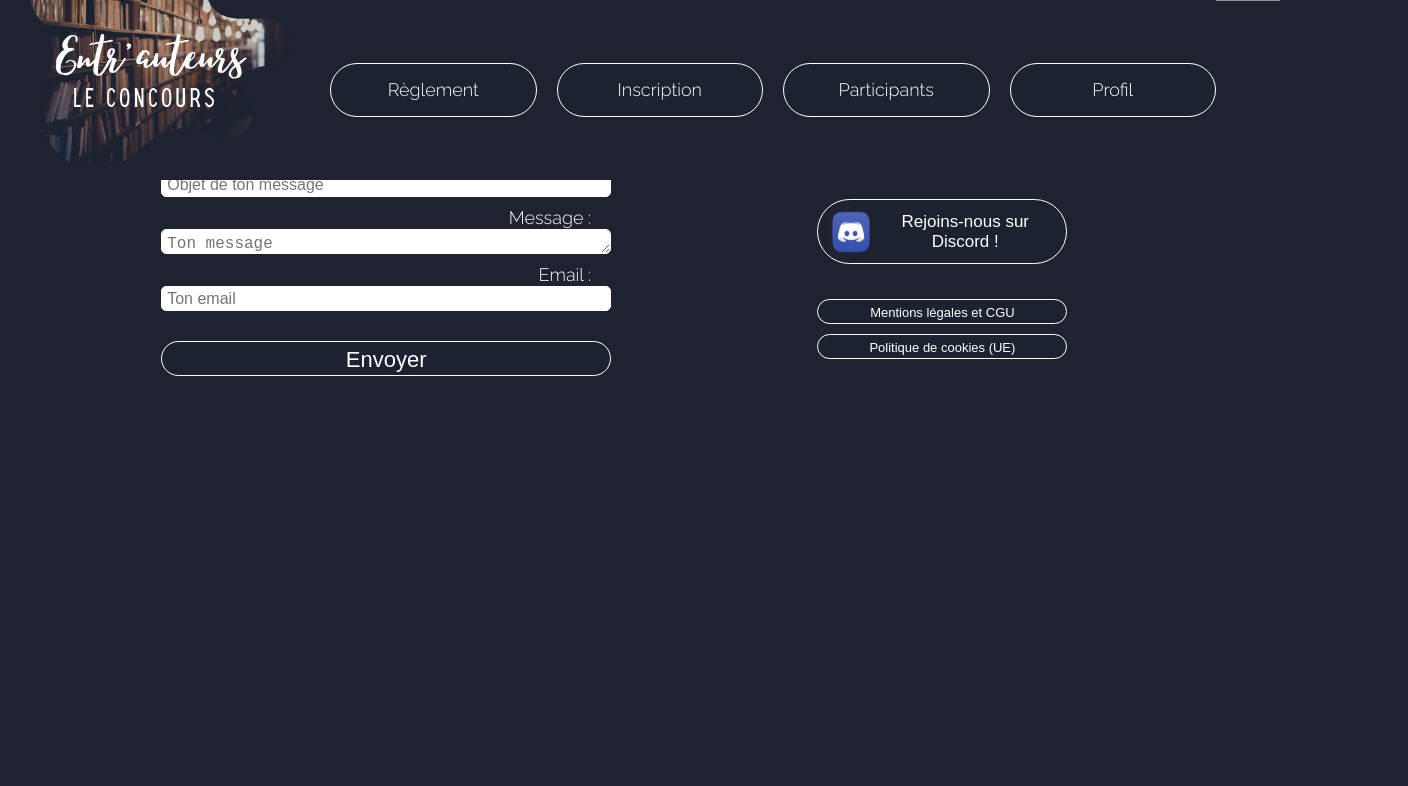
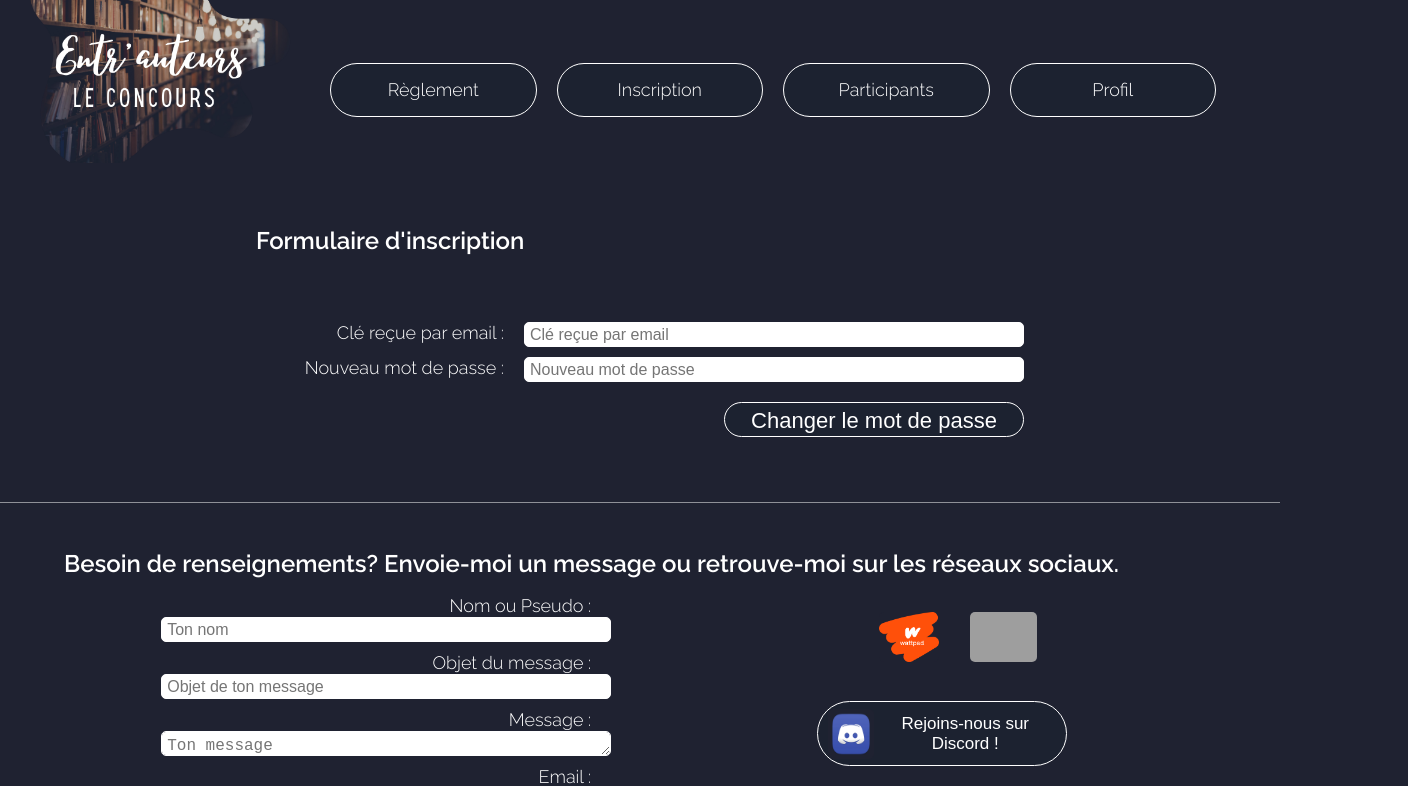
Before and after one commit to scb0yer/Entr-Auteurs-FRONT, a React (Vite) app: page /author/password in a window 1280 px wide. Shown: the top 786 px of the page, 1408 px wide, since content can reach past the window. Built offline with nearby package versions, Linux system fonts and the light colour scheme; grey boxes are pictures that could not be loaded.

Commit message:
route to change password

```diff
--- a/src/App.jsx
+++ b/src/App.jsx
@@ -12,6 +12,7 @@ import ParticipantsPage from "./pages/ParticipantsPage";
 import AuthorPage from "./pages/AuthorPage";
 import Login from "./components/login";
 import Menu from "./components/Menu";
+import PasswordPage from "./pages/PasswordPage";
 
 function App() {
   const [legalDisplay, setLegalDisplay] = useState(false);
@@ -30,6 +31,10 @@ function App() {
       />
       <Routes>
         <Route path="/" element={<HomePage />} />
+        <Route
+          path="/author/password"
+          element={<PasswordPage setToken={setToken} />}
+        />
         <Route path="/reglement" element={<RulesPage />} />
         <Route
           path="/inscription"
--- a/src/pages/AuthorPage.jsx
+++ b/src/pages/AuthorPage.jsx
@@ -8,6 +8,7 @@ import ChangeStatus from "../components/ChangeStatus";
 
 export default function AuthorPage(props) {
   const navigate = useNavigate();
+  const [week, setWeek] = useState();
   const [author, setAuthor] = useState();
   const [admin, setAdmin] = useState(false);
   const [moreInfos, setMoreInfos] = useState(false);
@@ -32,7 +33,8 @@ export default function AuthorPage(props) {
             },
           }
         );
-        setAuthor(data);
+        setAuthor(data.author);
+        setWeek(data.week);
         setUpdatePending(true);
         setUpdateRegistered(true);
         setUpdateActive(true);
--- /dev/null
+++ b/src/pages/PasswordPage.jsx
@@ -0,0 +1,98 @@
+import axios from "axios";
+import Cookies from "js-cookie";
+import { useState } from "react";
+import "../assets/CSS/Subscription.css";
+
+export default function PasswordPage(props) {
+  const [token, setToken] = useState();
+  const [password, setPassword] = useState();
+  const onChange = (event, target) => {
+    if (target === "token") {
+      setToken(event.target.value);
+    } else if (target === "password") {
+      setPassword(event.target.value);
+    }
+  };
+
+  const passwordReset = async () => {
+    try {
+      if (!token || !password) {
+        alert("Tous les champs sont obligatoires !");
+      } else {
+        const { data } = await axios.post(
+          "https://site--entrauteurs-backend--dzk9mdcz57cb.code.run/author/password",
+          { password: password },
+          {
+            headers: {
+              authorization: `Bearer ${token}`,
+            },
+          }
+        );
+        const newToken = data.token;
+        Cookies.set("token", token, { expires: 30 }, { secure: true });
+        props.setToken(newToken);
+        alert("Votre mot de passe a bien été mis à jour");
+        setToken("");
+        setPassword("");
+      }
+    } catch (error) {
+      console.log(error.message);
+      alert("Un problème est survenu.");
+    }
+  };
+
+  return (
+    <main>
+      <form>
+        <h2>Formulaire d'inscription</h2>
+        <section className="infos">
+          <div>
+            <label className="invisible" htmlFor="token">
+              Clé reçue par email :
+            </label>
+            <input
+              type="text"
+              className="input-form"
+              id="token"
+              name="token"
+              placeholder="Clé reçue par email"
+              value={token}
+              onChange={(event) => {
+                onChange(event, "token");
+              }}
+            />
+          </div>
+          <div>
+            <label className="invisible" htmlFor="newpassword">
+              Nouveau mot de passe :
+            </label>
+            <input
+              type="text"
+              className="input-form"
+              id="newpassword"
+              name="newpassword"
+              placeholder="Nouveau mot de passe"
+              value={password}
+              onChange={(event) => {
+                onChange(event, "password");
+              }}
+            />
+          </div>
+          <div>
+            <input
+              type="button"
+              id="submit"
+              className="submit"
+              name="submit"
+              value="Changer le mot de passe"
+              onClick={(event) => {
+                event.preventDefault();
+                passwordReset();
+              }}
+            />
+          </div>
+        </section>
+      </form>
+    </main>
+  );
+}
```
